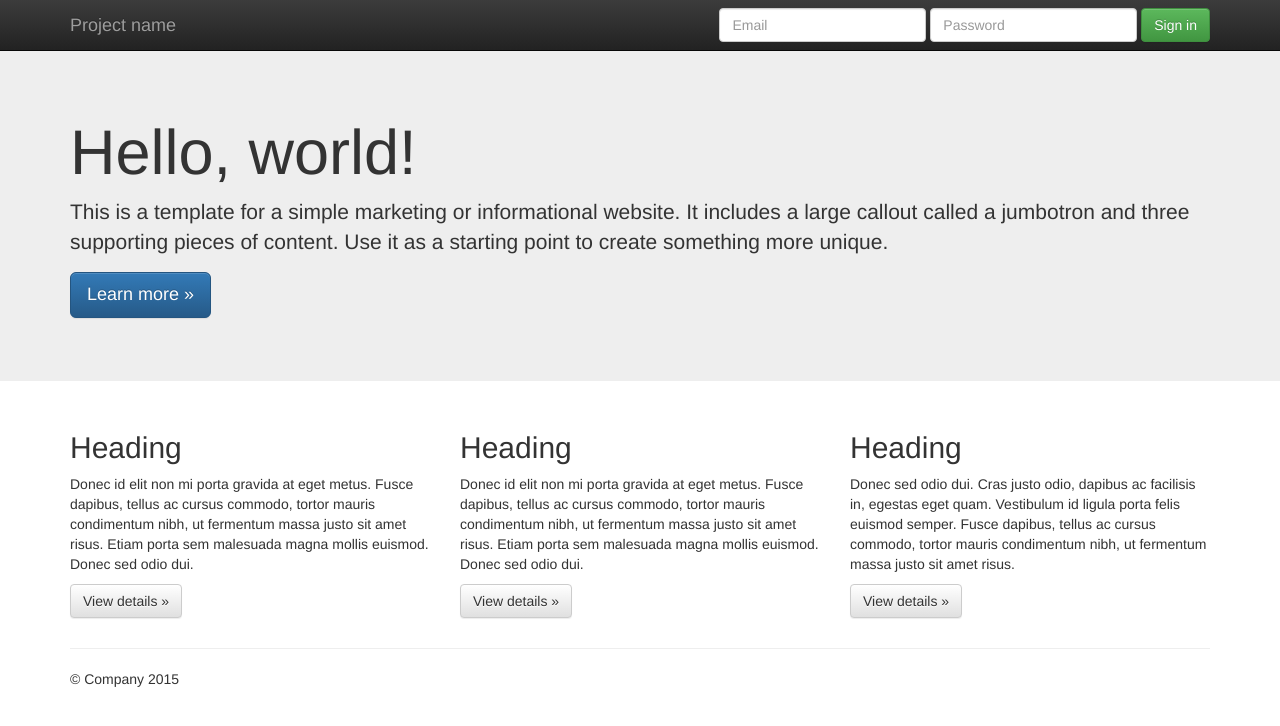
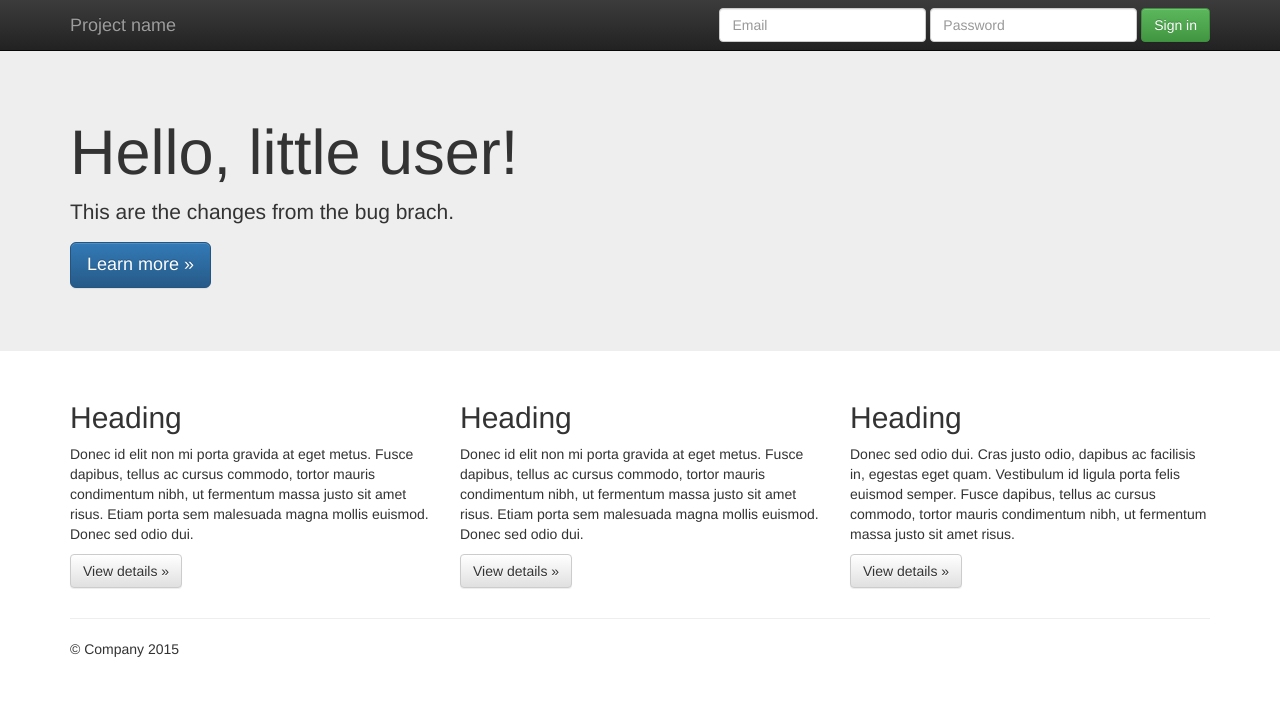
Before and after one commit to ganto1812/Git-demo, a plain HTML site: page index.html in a window 1280 px wide. Drawn offline with nearby package versions, Linux system fonts and the light colour scheme.

Commit message:
bug changes on main page

```diff
--- a/index.html
+++ b/index.html
@@ -55,8 +55,8 @@
     <!-- Main jumbotron for a primary marketing message or call to action -->
     <div class="jumbotron">
       <div class="container">
-        <h1>Hello, world!</h1>
-        <p>This is a template for a simple marketing or informational website. It includes a large callout called a jumbotron and three supporting pieces of content. Use it as a starting point to create something more unique.</p>
+        <h1>Hello, little user!</h1>
+        <p>This are the changes from the bug brach.</p>
         <p><a class="btn btn-primary btn-lg" href="#" role="button">Learn more &raquo;</a></p>
       </div>
     </div>
```
